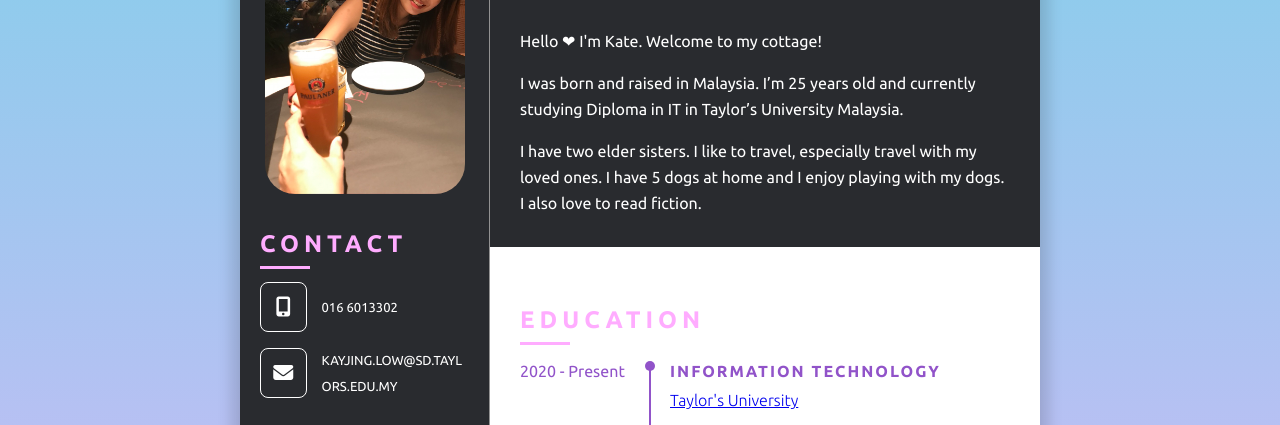
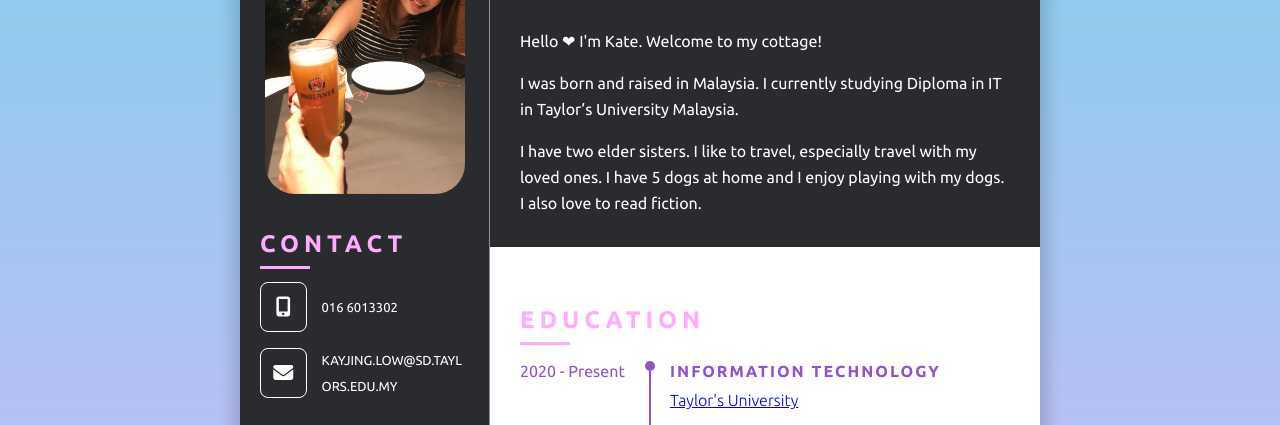
Before and after one commit to lowkayjing/PacticalTest, a plain HTML site: page index.html in a window 1280 px wide. Shown: the part 109-534 px from the top of the page. Drawn offline with Linux system fonts and the light colour scheme.

Commit message:
Update index.html

```diff
--- a/index.html
+++ b/index.html
@@ -104,7 +104,7 @@
                     <div class="about">
                         <p>Hello ❤ I'm Kate. Welcome to my cottage!</p>
 
-                        <p>I was born and raised in Malaysia. I’m 25 years old and currently studying Diploma in IT in
+                        <p>I was born and raised in Malaysia. I currently studying Diploma in IT in
                             Taylor’s University Malaysia.</p>
 
                         <p>I have two elder sisters. I like to travel, especially travel with my loved ones. I have 5
```
